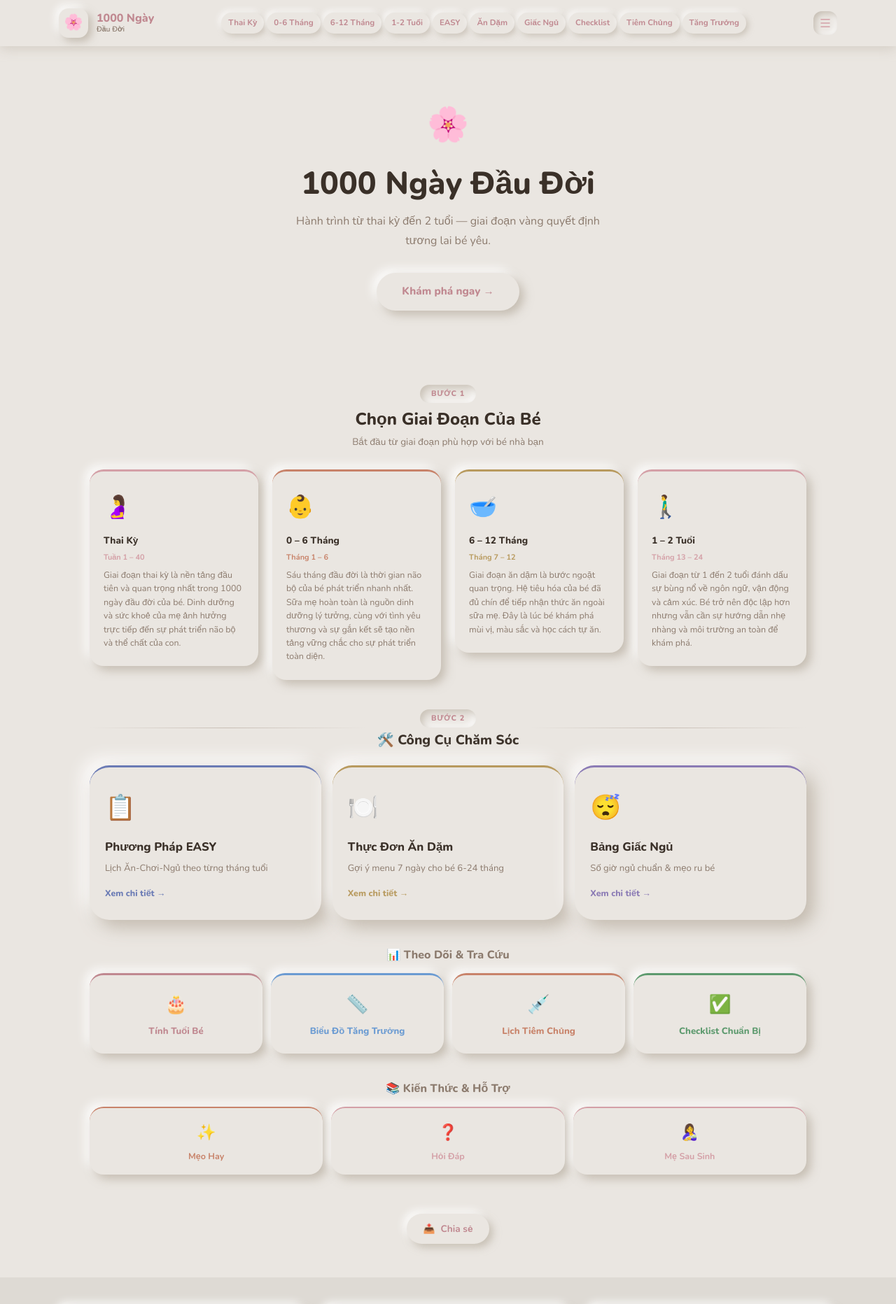
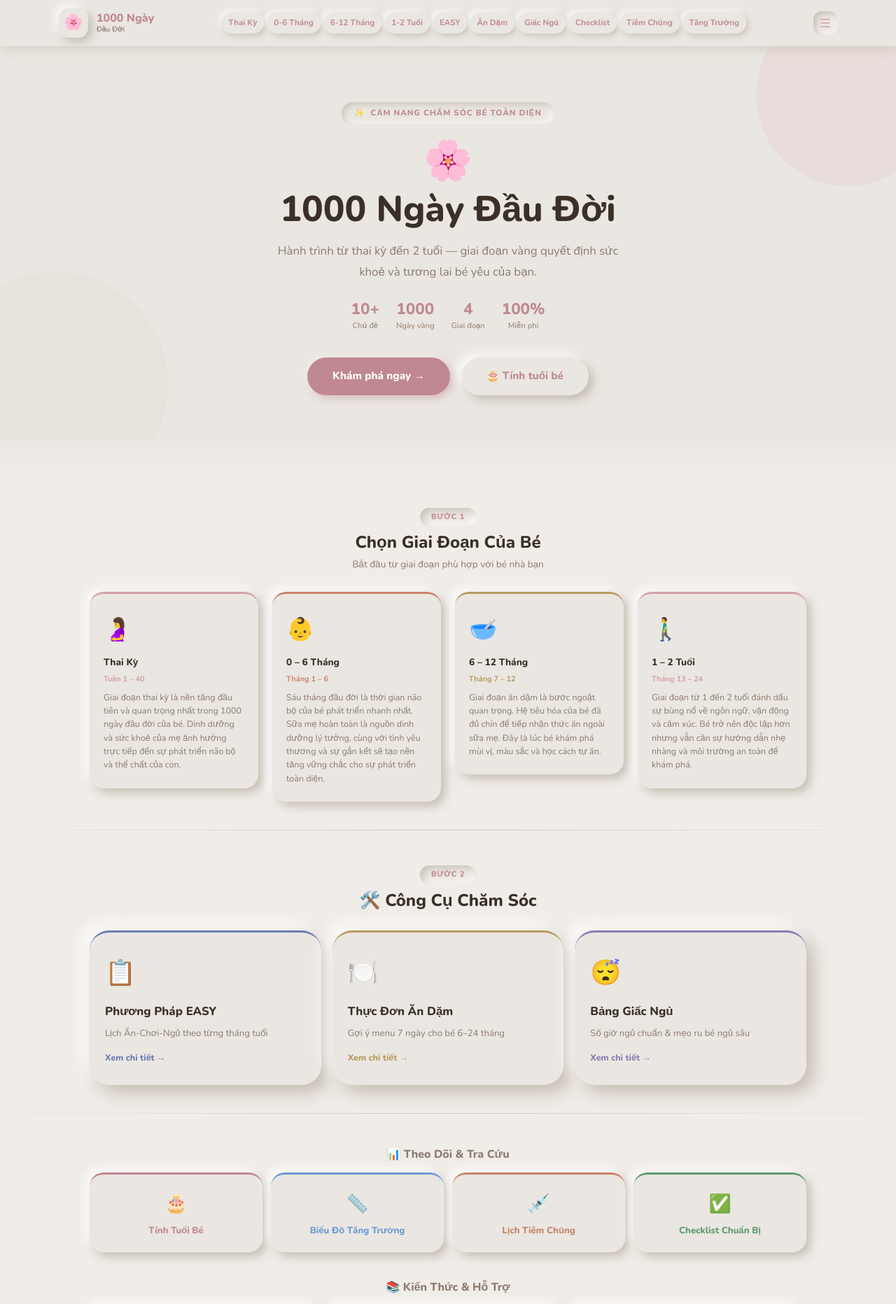
Before and after one commit to phanan04/1000daysforbaby, a Next.js app: page / in a window 1280 px wide. Shown: the top 1864 px of the page at 70% size. Built offline with nearby package versions, Linux system fonts and the light colour scheme.

Commit message:
Improve homepage UI, add favicon, OG image, robots, SEO

```diff
--- a/src/app/page.tsx
+++ b/src/app/page.tsx
@@ -36,38 +36,85 @@ export default function Home() {
   return (
     <div>
 
-      {/* Hero – gọn & thoáng */}
-      <section style={{ background:"#eae6e1", padding:"72px 20px 56px" }}>
-        <div className="max-w-3xl mx-auto text-center">
-          <div style={{ fontSize:"3rem", marginBottom:"16px" }}>🌸</div>
-          <h1 style={{ fontWeight:800, fontSize:"clamp(1.8rem,4.5vw,2.8rem)", color:"#3a3028", lineHeight:1.2, marginBottom:"14px" }}>
+      {/* ── HERO ── */}
+      <section style={{ background:"#eae6e1", padding:"80px 20px 64px", position:"relative", overflow:"hidden" }}>
+        {/* Decorative blobs */}
+        <div style={{ position:"absolute", top:-60, right:-60, width:260, height:260, borderRadius:"50%",
+                      background:"rgba(212,160,167,0.13)", pointerEvents:"none" }} />
+        <div style={{ position:"absolute", bottom:-80, left:-80, width:320, height:320, borderRadius:"50%",
+                      background:"rgba(200,185,175,0.10)", pointerEvents:"none" }} />
+
+        <div className="max-w-3xl mx-auto text-center" style={{ position:"relative" }}>
+          <div style={{ display:"inline-flex", alignItems:"center", gap:8, background:"#eae6e1",
+                        boxShadow:"inset 3px 3px 8px rgba(180,170,155,0.6),inset -3px -3px 8px rgba(255,255,255,0.85)",
+                        borderRadius:30, padding:"6px 18px", fontSize:"0.72rem", fontWeight:800,
+                        color:"#c08890", letterSpacing:"0.08em", marginBottom:24 }}>
+            <span>✨</span> CẨM NANG CHĂM SÓC BÉ TOÀN DIỆN
+          </div>
+          <div style={{ fontSize:"3.5rem", marginBottom:12, lineHeight:1 }}>🌸</div>
+          <h1 style={{ fontWeight:800, fontSize:"clamp(2rem,5vw,3.2rem)", color:"#3a3028",
+                        lineHeight:1.15, marginBottom:16 }}>
             1000 Ngày Đầu Đời
           </h1>
-          <p style={{ fontSize:"1rem", color:"#8c7b6e", maxWidth:"460px", margin:"0 auto 32px", lineHeight:1.7 }}>
-            Hành trình từ thai kỳ đến 2 tuổi — giai đoạn vàng quyết định tương lai bé yêu.
+          <p style={{ fontSize:"1.05rem", color:"#8c7b6e", maxWidth:"500px",
+                       margin:"0 auto 16px", lineHeight:1.75 }}>
+            Hành trình từ thai kỳ đến 2 tuổi — giai đoạn vàng quyết định
+            sức khoẻ và tương lai bé yêu của bạn.
           </p>
+
+          {/* Stats row */}
+          <div className="flex justify-center gap-6 flex-wrap" style={{ margin:"28px 0 36px" }}>
+            {([
+              { num:"10+", label:"Chủ đề" },
+              { num:"1000", label:"Ngày vàng" },
+              { num:"4",   label:"Giai đoạn" },
+              { num:"100%", label:"Miễn phí" },
+            ] as const).map(s => (
+              <div key={s.label} style={{ textAlign:"center" }}>
+                <div style={{ fontWeight:800, fontSize:"1.4rem", color:"#c08890", lineHeight:1 }}>{s.num}</div>
+                <div style={{ fontSize:"0.7rem", color:"#a09080", fontWeight:600, marginTop:2 }}>{s.label}</div>
+              </div>
+            ))}
+          </div>
+
+          {/* Dual CTA */}
+          <div className="flex justify-center gap-4 flex-wrap">
             <Link href="/giai-doan/thai-ky"
+              style={{ background:"#c08890",
+                       boxShadow:"4px 4px 12px rgba(192,136,144,0.45),-2px -2px 8px rgba(255,255,255,0.6)",
+                       display:"inline-block", padding:"14px 36px",
+                       fontWeight:800, fontSize:"0.95rem", color:"#fff",
+                       textDecoration:"none", borderRadius:30 }}>
+              Khám phá ngay →
+            </Link>
+            <Link href="/tinh-tuoi"
               style={{ ...neu, display:"inline-block", padding:"14px 36px",
                         fontWeight:800, fontSize:"0.95rem", color:"#c08890",
-                     textDecoration:"none", borderRadius:"30px" }}>
-            Khám phá ngay →
+                        textDecoration:"none", borderRadius:30 }}>
+              🎂 Tính tuổi bé
             </Link>
+          </div>
         </div>
       </section>
 
+      {/* ── Divider wave ── */}
+      <div style={{ height:48, background:"linear-gradient(to bottom, #eae6e1, #f0ece8)", marginBottom:-1 }} />
+
       {/* ── LEVEL 1: 4 Giai đoạn chính ── */}
       <ScrollFade>
-      <section style={{ padding:"48px 20px 40px" }}>
+      <section style={{ padding:"48px 20px 40px", background:"#f0ece8" }}>
         <div className="max-w-5xl mx-auto">
-          <div className="text-center" style={{ marginBottom:"8px" }}>
-            <span style={{ ...inset, display:"inline-block", padding:"4px 16px", fontSize:"0.68rem", fontWeight:800, color:"#c08890", letterSpacing:"0.08em", textTransform:"uppercase" }}>
+          <div className="text-center" style={{ marginBottom:8 }}>
+            <span style={{ ...inset, display:"inline-block", padding:"4px 16px", fontSize:"0.68rem",
+                            fontWeight:800, color:"#c08890", letterSpacing:"0.08em", textTransform:"uppercase" }}>
               Bước 1
             </span>
           </div>
-          <h2 style={{ fontWeight:800, fontSize:"1.5rem", color:"#3a3028", textAlign:"center", marginBottom:"6px" }}>
+          <h2 style={{ fontWeight:800, fontSize:"1.5rem", color:"#3a3028", textAlign:"center", marginBottom:6 }}>
             Chọn Giai Đoạn Của Bé
           </h2>
-          <p style={{ fontSize:"0.85rem", color:"#8c7b6e", textAlign:"center", marginBottom:"28px", maxWidth:"400px", margin:"0 auto 28px" }}>
+          <p style={{ fontSize:"0.85rem", color:"#8c7b6e", textAlign:"center",
+                       maxWidth:400, margin:"0 auto 28px", lineHeight:1.6 }}>
             Bắt đầu từ giai đoạn phù hợp với bé nhà bạn
           </p>
           <div className="grid grid-cols-2 lg:grid-cols-4 gap-4 sm:gap-5">
@@ -76,10 +123,10 @@ export default function Home() {
                 <div style={{ ...neu, padding:"18px 14px", cursor:"pointer",
                               borderTop:`3px solid ${stageColor[i]}` }}
                      className="sm:!p-[24px_20px]">
-                  <div style={{ fontSize:"2rem", marginBottom:"8px" }} className="sm:text-[2.2rem]">{s.emoji}</div>
-                  <div style={{ fontWeight:800, fontSize:"0.85rem", color:"#3a3028", marginBottom:"4px" }}
+                  <div style={{ fontSize:"2rem", marginBottom:8 }} className="sm:text-[2.2rem]">{s.emoji}</div>
+                  <div style={{ fontWeight:800, fontSize:"0.85rem", color:"#3a3028", marginBottom:4 }}
                        className="sm:text-[0.95rem]">{s.title}</div>
-                  <div style={{ fontSize:"0.68rem", fontWeight:700, color:stageColor[i], marginBottom:"6px" }}
+                  <div style={{ fontSize:"0.68rem", fontWeight:700, color:stageColor[i], marginBottom:6 }}
                        className="sm:text-[0.72rem]">{s.weeks}</div>
                   <p style={{ fontSize:"0.78rem", color:"#8c7b6e", lineHeight:1.55 }}
                      className="hidden sm:block">{s.heroDesc}</p>
@@ -91,35 +138,35 @@ export default function Home() {
       </section>
       </ScrollFade>
 
-      {/* ── LEVEL 2: Công cụ chính (lớn, nổi bật) ── */}
+      {/* ── Divider ── */}
+      <div style={{ height:1, background:"linear-gradient(to right, transparent, #d4c8be, transparent)", margin:"0 40px" }} />
+
+      {/* ── LEVEL 2: Công cụ chính ── */}
       <ScrollFade delay={0.05}>
-      <section style={{ padding:"0 20px 40px" }}>
+      <section style={{ padding:"48px 20px 40px", background:"#f0ece8" }}>
         <div className="max-w-5xl mx-auto">
-          <div className="flex items-center gap-4" style={{ marginBottom:"24px" }}>
-            <div style={{ flex:1, height:"1px", background:"linear-gradient(to right, transparent, #c8beb5, transparent)" }} />
-            <div className="text-center">
-              <span style={{ ...inset, display:"inline-block", padding:"4px 16px", fontSize:"0.68rem", fontWeight:800, color:"#c08890", letterSpacing:"0.08em", textTransform:"uppercase", marginBottom:"6px" }}>
+          <div className="text-center" style={{ marginBottom:8 }}>
+            <span style={{ ...inset, display:"inline-block", padding:"4px 16px", fontSize:"0.68rem",
+                            fontWeight:800, color:"#c08890", letterSpacing:"0.08em", textTransform:"uppercase" }}>
               Bước 2
             </span>
-              <h2 style={{ fontWeight:800, fontSize:"1.2rem", color:"#3a3028", whiteSpace:"nowrap" }}>
+          </div>
+          <h2 style={{ fontWeight:800, fontSize:"1.5rem", color:"#3a3028", textAlign:"center", marginBottom:28 }}>
             🛠️ Công Cụ Chăm Sóc
           </h2>
-            </div>
-            <div style={{ flex:1, height:"1px", background:"linear-gradient(to right, transparent, #c8beb5, transparent)" }} />
-          </div>
           <div className="grid grid-cols-1 sm:grid-cols-3 gap-4">
             {([
-              { emoji:"📋", label:"Phương Pháp EASY", desc:"Lịch Ăn-Chơi-Ngủ theo từng tháng tuổi", href:"/phuong-phap-easy", color:"#6b7bb5" },
-              { emoji:"🍽️", label:"Thực Đơn Ăn Dặm", desc:"Gợi ý menu 7 ngày cho bé 6-24 tháng", href:"/thuc-don-an-dam", color:"#b89a5e" },
-              { emoji:"😴", label:"Bảng Giấc Ngủ", desc:"Số giờ ngủ chuẩn & mẹo ru bé", href:"/giac-ngu", color:"#8b7bb5" },
+              { emoji:"📋", label:"Phương Pháp EASY",  desc:"Lịch Ăn-Chơi-Ngủ theo từng tháng tuổi", href:"/phuong-phap-easy", color:"#6b7bb5" },
+              { emoji:"🍽️", label:"Thực Đơn Ăn Dặm",  desc:"Gợi ý menu 7 ngày cho bé 6–24 tháng",  href:"/thuc-don-an-dam",  color:"#b89a5e" },
+              { emoji:"😴", label:"Bảng Giấc Ngủ",    desc:"Số giờ ngủ chuẩn & mẹo ru bé ngủ sâu", href:"/giac-ngu",         color:"#8b7bb5" },
             ] as const).map(item => (
               <Link key={item.href} href={item.href} style={{ textDecoration:"none" }}>
                 <div style={{ ...neuLg, padding:"28px 22px", borderTop:`3px solid ${item.color}`,
                               cursor:"pointer", height:"100%" }}>
-                  <div style={{ fontSize:"2.2rem", marginBottom:"12px" }}>{item.emoji}</div>
-                  <div style={{ fontWeight:800, fontSize:"1.05rem", color:"#3a3028", marginBottom:"6px" }}>{item.label}</div>
+                  <div style={{ fontSize:"2.2rem", marginBottom:12 }}>{item.emoji}</div>
+                  <div style={{ fontWeight:800, fontSize:"1.05rem", color:"#3a3028", marginBottom:6 }}>{item.label}</div>
                   <p style={{ fontSize:"0.82rem", color:"#8c7b6e", lineHeight:1.55, margin:0 }}>{item.desc}</p>
-                  <div style={{ marginTop:"14px", fontSize:"0.78rem", fontWeight:800, color:item.color }}>
+                  <div style={{ marginTop:14, fontSize:"0.78rem", fontWeight:800, color:item.color }}>
                     Xem chi tiết →
                   </div>
                 </div>
@@ -130,24 +177,27 @@ export default function Home() {
       </section>
       </ScrollFade>
 
-      {/* ── LEVEL 3: Công cụ bổ sung (nhỏ hơn) ── */}
+      {/* ── Divider ── */}
+      <div style={{ height:1, background:"linear-gradient(to right, transparent, #d4c8be, transparent)", margin:"0 40px" }} />
+
+      {/* ── LEVEL 3: Công cụ bổ sung ── */}
       <ScrollFade delay={0.1}>
-      <section style={{ padding:"0 20px 40px" }}>
+      <section style={{ padding:"48px 20px 40px", background:"#f0ece8" }}>
         <div className="max-w-5xl mx-auto">
-          <h3 style={{ fontWeight:800, fontSize:"1rem", color:"#8c7b6e", textAlign:"center", marginBottom:"16px" }}>
+          <h3 style={{ fontWeight:800, fontSize:"1rem", color:"#8c7b6e", textAlign:"center", marginBottom:16 }}>
             📊 Theo Dõi & Tra Cứu
           </h3>
           <div className="grid grid-cols-2 sm:grid-cols-4 gap-3">
             {([
-              { emoji:"🎂", label:"Tính Tuổi Bé",     href:"/tinh-tuoi",        color:"#c08890" },
-              { emoji:"📏", label:"Biểu Đồ Tăng Trưởng", href:"/bang-tang-truong", color:"#6b9bd2" },
-              { emoji:"💉", label:"Lịch Tiêm Chủng",  href:"/tiem-chung",       color:"#c8836a" },
-              { emoji:"✅", label:"Checklist Chuẩn Bị", href:"/checklist",       color:"#5d9a6e" },
+              { emoji:"🎂", label:"Tính Tuổi Bé",         href:"/tinh-tuoi",        color:"#c08890" },
+              { emoji:"📏", label:"Biểu Đồ Tăng Trưởng",  href:"/bang-tang-truong", color:"#6b9bd2" },
+              { emoji:"💉", label:"Lịch Tiêm Chủng",      href:"/tiem-chung",       color:"#c8836a" },
+              { emoji:"✅", label:"Checklist Chuẩn Bị",   href:"/checklist",        color:"#5d9a6e" },
             ] as const).map(item => (
               <Link key={item.href} href={item.href}
                 style={{ ...neu, padding:"20px 14px", textAlign:"center", textDecoration:"none",
                           display:"block", borderTop:`3px solid ${item.color}` }}>
-                <div style={{ fontSize:"1.6rem", marginBottom:"6px" }}>{item.emoji}</div>
+                <div style={{ fontSize:"1.6rem", marginBottom:6 }}>{item.emoji}</div>
                 <div style={{ fontWeight:800, fontSize:"0.82rem", color:item.color }}>{item.label}</div>
               </Link>
             ))}
@@ -156,11 +206,11 @@ export default function Home() {
       </section>
       </ScrollFade>
 
-      {/* ── LEVEL 4: Kiến thức (nhỏ nhất) ── */}
+      {/* ── LEVEL 4: Kiến thức ── */}
       <ScrollFade delay={0.15}>
-      <section style={{ padding:"0 20px 56px" }}>
+      <section style={{ padding:"0 20px 40px", background:"#f0ece8" }}>
         <div className="max-w-5xl mx-auto">
-          <h3 style={{ fontWeight:800, fontSize:"1rem", color:"#8c7b6e", textAlign:"center", marginBottom:"16px" }}>
+          <h3 style={{ fontWeight:800, fontSize:"1rem", color:"#8c7b6e", textAlign:"center", marginBottom:16 }}>
             📚 Kiến Thức & Hỗ Trợ
           </h3>
           <div className="grid grid-cols-3 gap-3">
@@ -172,7 +222,7 @@ export default function Home() {
               <Link key={item.href} href={item.href}
                 style={{ ...neu, padding:"16px 12px", textAlign:"center", textDecoration:"none",
                           display:"block", borderTop:`2px solid ${item.color}` }}>
-                <div style={{ fontSize:"1.4rem", marginBottom:"4px" }}>{item.emoji}</div>
+                <div style={{ fontSize:"1.4rem", marginBottom:4 }}>{item.emoji}</div>
                 <div style={{ fontWeight:700, fontSize:"0.78rem", color:item.color }}>{item.label}</div>
               </Link>
             ))}
@@ -181,10 +231,25 @@ export default function Home() {
       </section>
       </ScrollFade>
 
-      {/* Share */}
-      <div style={{ textAlign:"center", paddingBottom:"48px" }}>
+      {/* ── Divider ── */}
+      <div style={{ height:48, background:"linear-gradient(to bottom, #f0ece8, #eae6e1)", marginTop:-1 }} />
+
+      {/* ── CTA Bottom ── */}
+      <ScrollFade delay={0.2}>
+      <section style={{ background:"#eae6e1", padding:"48px 20px 56px", textAlign:"center" }}>
+        <div className="max-w-xl mx-auto">
+          <div style={{ fontSize:"2rem", marginBottom:12 }}>💌</div>
+          <h3 style={{ fontWeight:800, fontSize:"1.3rem", color:"#3a3028", marginBottom:10 }}>
+            Chia sẻ cho mẹ khác cùng biết
+          </h3>
+          <p style={{ fontSize:"0.85rem", color:"#8c7b6e", marginBottom:24, lineHeight:1.6 }}>
+            Nếu trang này hữu ích, hãy chia sẻ để nhiều mẹ bỉm sữa cùng được hỗ trợ nhé!
+          </p>
           <ShareButton title="1000 Ngày Đầu Đời" text="Hành trình chăm sóc bé yêu trong 1000 ngày đầu đời" />
         </div>
+      </section>
+      </ScrollFade>
+
     </div>
   );
 }
--- a/src/components/Footer.tsx
+++ b/src/components/Footer.tsx
@@ -42,7 +42,7 @@ export default function Footer() {
           </div>
         </div>
         <div style={{ textAlign:"center", color:"#a09080", fontSize:"0.78rem", fontWeight:600 }}>
-          © 2025 1000 Ngày Đầu Đời — Yêu thương và chăm sóc
+          © 2026 1000 Ngày Đầu Đời — Yêu thương và chăm sóc
         </div>
       </div>
     </footer>
```
Lines whose indentation alone changed are shown as unchanged.
